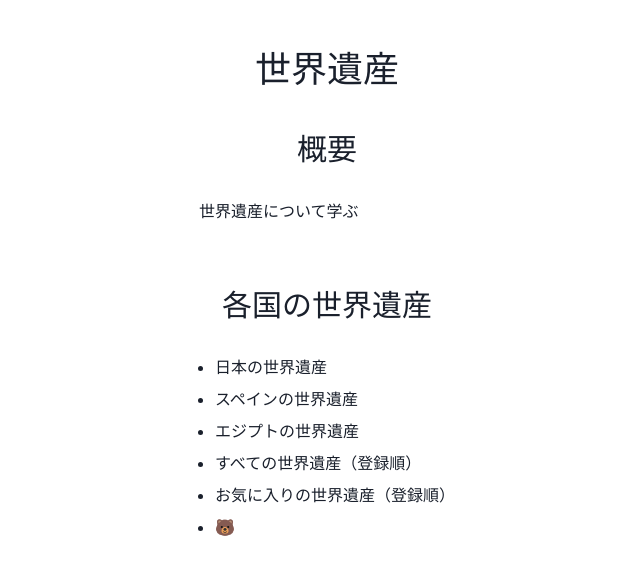
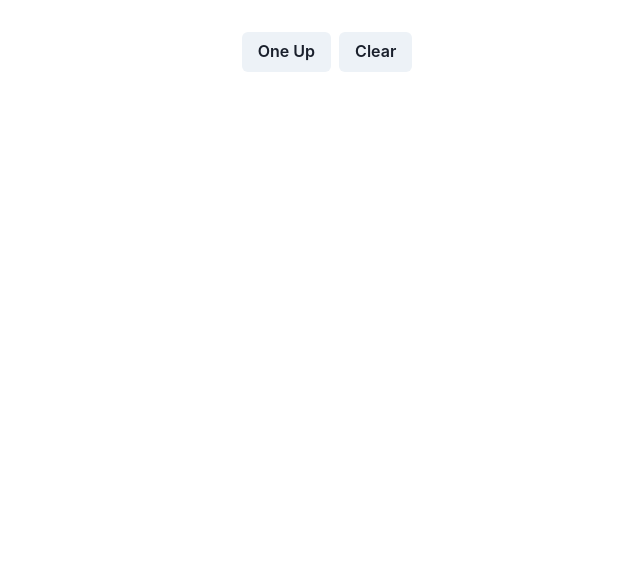
Before and after one commit to yuta6999/world-heritage-app, a React (Vite) app: page /bear in a window 1280 px wide. Before the commit this address led to /. Shown: the top 574 px of the page, without its empty margins (313-953 px from the left). Built offline with nearby package versions, Linux system fonts and the light colour scheme.

Commit message:
mod route

```diff
--- a/src/components/ecosystems/WorldHeritageDetail.tsx
+++ b/src/components/ecosystems/WorldHeritageDetail.tsx
@@ -1,6 +1,6 @@
 import type { FC } from 'react';
 import { useParams } from 'react-router-dom';
-import { Box, Heading } from '@chakra-ui/react';
+import { Box, Heading, Text } from '@chakra-ui/react';
 import { Helmet } from 'react-helmet-async';
 
 const WorldHeritageDetail: FC<{ my?: number | string }> = ({ my = 0 }) => {
@@ -12,8 +12,9 @@ const WorldHeritageDetail: FC<{ my?: number | string }> = ({ my = 0 }) => {
         <title>世界遺産一覧｜{worldHeritageID}｜世界遺産</title>
       </Helmet>
       <Heading as="h2" size="lg">
-        準備中...
+        XXXの詳細
       </Heading>
+      <Text>準備中...</Text>
     </Box>
   );
 };
--- a/src/components/organisms/WorldHeritageIndex.tsx
+++ b/src/components/organisms/WorldHeritageIndex.tsx
@@ -13,21 +13,19 @@ const WorldHeritageIndex: FC<Props> = ({ countries, my = 0 }) => (
     <UnorderedList mt={8} spacing={2}>
       {countries.map((aaa) => (
         <ListItem key={aaa.id}>
-          <Link to={`/worldHeritages/list/${aaa.id}`}>
-            {aaa.name}の世界遺産
-          </Link>
+          <Link to={`/worldHeritages/${aaa.id}`}>{aaa.name}の世界遺産</Link>
         </ListItem>
       ))}
       <ListItem>
-        <Link to={`/worldHeritages/list`}>すべての世界遺産（登録順）</Link>
+        <Link to={`/worldHeritages`}>すべての世界遺産（登録順）</Link>
       </ListItem>
       <ListItem>
-        <Link to={`/worldHeritages/list/favorite`}>
+        <Link to={`/worldHeritages/favorite`}>
           お気に入りの世界遺産（登録順）
         </Link>
       </ListItem>
       <ListItem>
-        <Link to={`/worldHeritages/bear`}>🐻</Link>
+        <Link to={`/bear`}>🐻</Link>
       </ListItem>
     </UnorderedList>
   </Box>
--- a/src/components/organisms/WorldHeritageList.tsx
+++ b/src/components/organisms/WorldHeritageList.tsx
@@ -19,7 +19,7 @@ const WorldHeritageList: FC<Props> = ({ worldHeritages = [] }) => {
             <Box ml={3}>
               <Text>
                 ・
-                <Link to={`/worldHeritages/detail/${worldHeritage.id}`}>
+                <Link to={`/detail/${worldHeritage.id}`}>
                   {worldHeritage.name}
                 </Link>
               </Text>
--- a/src/routes/index.tsx
+++ b/src/routes/index.tsx
@@ -21,13 +21,11 @@ const IndexRoutes: FC = () => {
   return (
     <Routes>
       <Route path="worldHeritages" element={<WorldHeritagesFrame />}>
-        <Route path="list" element={<WorldHeritagesFrame />}>
         <Route path="" element={<AllWorldHeritages my={12} />} />
         <Route
           path="favorite"
           element={<WorldHeritageListByFavorite my={12} />}
         />
-          <Route path="bear" element={<BearCounter />} />
         <Route
           path=":countryID"
           element={<WorldHeritageListByCountry my={12} />}
@@ -36,9 +34,9 @@ const IndexRoutes: FC = () => {
       <Route path="detail" element={<WorldHeritagesFrame />}>
         <Route path=":id" element={<WorldHeritageDetail my={12} />} />
       </Route>
-      </Route>
       <Route path="/" element={<Home />} />
       <Route path="*" element={<Navigate to="/" replace />} />
+      <Route path="bear" element={<BearCounter />} />
     </Routes>
   );
 };
```
Lines whose indentation alone changed are shown as unchanged.
